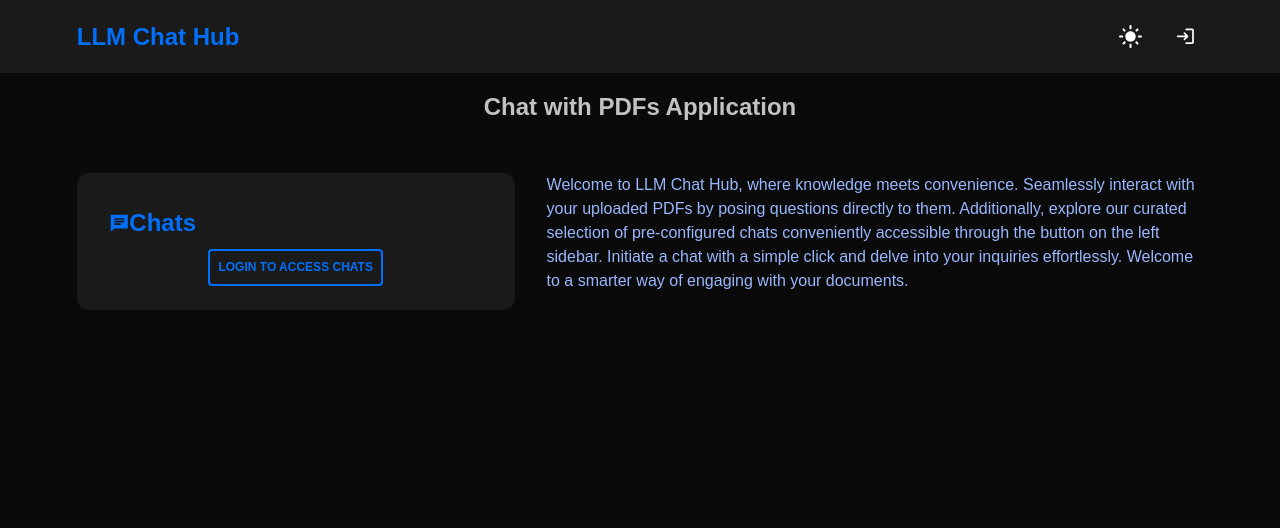
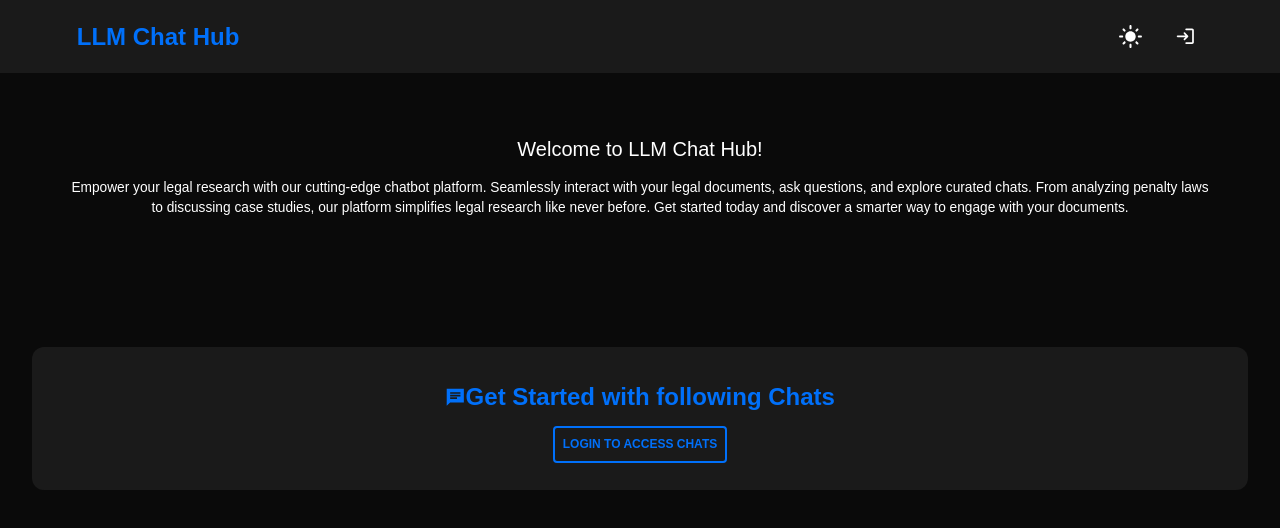
Before and after one commit to dhruv4023/ChatBotAppClient, a React (Create React App) app: page / in a window 1280 px wide. Shown: the top 528 px of the page. Built offline with nearby package versions, Linux system fonts and the light colour scheme.

Commit message:
Home page updated and sample Q added V1

```diff
--- a/src/Pages/HomePage/ChatButtonsWidget.jsx
+++ b/src/Pages/HomePage/ChatButtonsWidget.jsx
@@ -3,16 +3,16 @@ import WidgetWrapper from '../../Components/WidgetWrapper'
 import { ChatSharp } from '@mui/icons-material'
 import MyTitle from '../../Components/MyCompoenents/MyTitle'
 import FlexBetween from '../../Components/FlexBetween'
-import { Box, Button } from '@mui/material'
+import { Box, Button, Icon } from '@mui/material'
 import { useNavigate } from 'react-router-dom'
 import { fetchAllChatsData } from './homepage.api'
 import { useDispatch, useSelector } from 'react-redux'
 import Loading from '../../Components/Loading/Loading'
 import { setChats } from '../../state'
 import MyLogin from '../../Components/MyCompoenents/MyLogin'
+import FlexEvenly from '../../Components/FlexEvenly'
 
 const ChatButtonsWidget = () => {
-  const navigate = useNavigate()
   const dispatch = useDispatch()
 
   const token = useSelector(state => state.token)
@@ -44,29 +44,33 @@ const ChatButtonsWidget = () => {
   }, [chats, dispatch, token])
 
   return (
-    <WidgetWrapper>
+    <WidgetWrapper width={'100%'}>
+      <FlexEvenly>
         <MyTitle
           txt={
             <FlexBetween margin={1}>
               <ChatSharp />
-            Chats
+              Get Started with following Chats
               <Box flexGrow={1} />
             </FlexBetween>
           }
         />
-      <FlexBetween gap={1} flexDirection={'column'}>
+      </FlexEvenly>{' '}
+      <FlexEvenly flexWrap={'wrap'} padding={'0.2rem'} width={'100%'} gap={1}>
         {chats ? (
           <>
-            <Button onClick={() => navigate('/chat-with-pdf')}>
-              Chat with your PDFs
-            </Button>
+            <ButtonIcon
+              public_id={'ChatIcons/pdf_chatbot_ezkbnj'}
+              redirect_to={'/chat-with-pdf'}
+              txt={'Chat with your PDFs'}
+            />
             {chats.page_data.map(chat => (
-              <Button
+              <ButtonIcon
                 key={chat.collectionName}
-                onClick={() => navigate(`/chat/${chat.collectionName}`)}
-              >
-                {chat.title}
-              </Button>
+                public_id={chat.buttonIcon}
+                redirect_to={`/chat/${chat.collectionName}`}
+                txt={chat.title}
+              />
             ))}
           </>
         ) : !loading ? (
@@ -74,9 +78,29 @@ const ChatButtonsWidget = () => {
         ) : (
           <Loading />
         )}
-      </FlexBetween>
+      </FlexEvenly>
     </WidgetWrapper>
   )
 }
 
 export default ChatButtonsWidget
+
+const ButtonIcon = ({ public_id, redirect_to, txt }) => {
+  const navigate = useNavigate()
+
+  return (
+    <FlexBetween
+      sx={{ cursor: 'pointer' }}
+      onClick={() => navigate(redirect_to)}
+      flexDirection={'column'}
+      width={'13rem'}
+    >
+      <img
+        style={{ borderRadius: '2rem', maxWidth: '100%' }} // Ensure image doesn't exceed its container's width
+        src={`${process.env.REACT_APP_CLOUDINARY_IMG}/${public_id}`}
+        alt={txt} // Add alt text for accessibility
+      />
+      <Box>{txt}</Box>
+    </FlexBetween>
+  )
+}
--- a/src/Pages/HomePage/HomePage.jsx
+++ b/src/Pages/HomePage/HomePage.jsx
@@ -1,39 +1,53 @@
 import React from 'react'
-import WidgetsOnPage from '../../Components/WidgetsOnPage'
-import { Typography } from '@mui/material'
-import { useTheme } from '@emotion/react'
+import { Box, Typography } from '@mui/material'
 import ChatButtonsWidget from './ChatButtonsWidget'
+import FlexBetween from '../../Components/FlexBetween'
+import { Navbar } from '../Navbar/Navbar'
 
 const HomePage = () => {
   return (
-    <WidgetsOnPage
-      title={'Chat with PDFs Application'}
-      leftComponent={<ChatButtonsWidget />}
-      rightComponent={<RightBarContent />}
-    />
+    <FlexBetween flexDirection={'column'}>
+      <Navbar />
+      <Box sx={{ width: '100%', padding: '2rem' }}>
+        <Content />
+      </Box>
+      <Box sx={{ width: '100%', padding: '2rem' }}>
+        <ChatButtonsWidget />
+      </Box>
+    </FlexBetween>
   )
 }
 
 export default HomePage
 
-const RightBarContent = () => {
-  const { palette } = useTheme()
-
+const Content = () => {
+  const styles = {
+    root: {
+      textAlign: 'center',
+      padding: '32px'
+    },
+    title: {
+      marginBottom: '16px'
+    },
+    description: {
+      marginBottom: '32px'
+    },
+    button: {
+      marginTop: '16px'
+    }
+  }
   return (
-    <Typography
-      sx={{
-        fontFamily: 'Arial, sans-serif',
-        fontSize: '16px',
-        lineHeight: 1.5,
-        color: palette.primary.dark
-      }}
-    >
-      Welcome to LLM Chat Hub, where knowledge meets convenience. Seamlessly
-      interact with your uploaded PDFs by posing questions directly to them.
-      Additionally, explore our curated selection of pre-configured chats
-      conveniently accessible through the button on the left sidebar. Initiate a
-      chat with a simple click and delve into your inquiries effortlessly.
-      Welcome to a smarter way of engaging with your documents.
-    </Typography>
+    <div style={styles.root}>
+      <Typography variant='h4' style={styles.title}>
+        Welcome to LLM Chat Hub!
+      </Typography>
+      <Typography variant='body1' style={styles.description}>
+        Empower your legal research with our cutting-edge chatbot platform.
+        Seamlessly interact with your legal documents, ask questions, and
+        explore curated chats. From analyzing penalty laws to discussing case
+        studies, our platform simplifies legal research like never before. Get
+        started today and discover a smarter way to engage with your documents.
+      </Typography>
+    </div>
   )
 }
--- a/src/Pages/LoginPage/LoginPage.jsx
+++ b/src/Pages/LoginPage/LoginPage.jsx
@@ -3,6 +3,8 @@ import React from 'react'
 import { Box, Typography, useTheme, useMediaQuery } from '@mui/material'
 import { useNavigate, useParams } from 'react-router-dom'
 import ForgotPassword from './ForgotPassword'
+import MyTitle from '../../Components/MyCompoenents/MyTitle'
+import FlexEvenly from '../../Components/FlexEvenly'
 
 const LoginPage = () => {
   const navigate = useNavigate()
@@ -18,10 +20,23 @@ const LoginPage = () => {
         textAlign='center'
         backgroundColor={theme.palette.background.alt}
       >
-        <Typography fontWeight={'bold'} fontSize='32px' color={'primary'}>
-          Authentication To ChatApp
+        <Typography
+          color={'primary'}
+          onClick={() => navigate('/')}
+          fontWeight={'bold'}
+          fontSize={'clamp(1rem,1.5rem,2rem)'}
+          sx={{
+            '&:hover': {
+              cursor: 'pointer'
+            }
+          }}
+        >
+          LLM Chat Hub
         </Typography>
       </Box>
+      <FlexEvenly margin={"2rem"} width={'100%'}>
+        <MyTitle txt={'Authentication'} />
+      </FlexEvenly>
       <Box
         p='2rem'
         m={'2rem auto'}
--- a/src/Pages/Navbar/Navbar.jsx
+++ b/src/Pages/Navbar/Navbar.jsx
@@ -22,7 +22,7 @@ export const Navbar = () => {
 
   return (
     <>
-      <FlexBetween backgroundColor={alt} padding='1rem 6%'>
+      <FlexBetween width={"100%"} backgroundColor={alt} padding='1rem 6%'>
         <Typography
           color={'primary'}
           onClick={() => navigate('/')}
--- a/src/Pages/chat/RenderChat.jsx
+++ b/src/Pages/chat/RenderChat.jsx
@@ -39,7 +39,16 @@ const RenderChat = () => {
     <WidgetsOnPage
       title={chatsData?.title || ''} // Provide a fallback value for title in case chatsData is null
       leftComponent={<HistoryWidget />}
-      rightComponent={<ChatBox collectionName={collectionName} />}
+      rightComponent={
+        <>
+          {chatsData && (
+            <ChatBox
+              collectionName={collectionName}
+              sampleQ={chatsData?.sampleQuetions}
+            />
+          )}
+        </>
+      }
     />
   )
 }
--- a/src/Pages/chat/Widgets/ChatArea/Messages.jsx
+++ b/src/Pages/chat/Widgets/ChatArea/Messages.jsx
@@ -1,9 +1,9 @@
-import { Box, Typography } from '@mui/material'
+import { Box, Button, Typography } from '@mui/material'
 import React from 'react'
 import FlexBetween from '../../../../Components/FlexBetween'
 import { useTheme } from '@emotion/react'
 
-export default function Messages ({ msgLst, loading }) {
+export default function Messages ({ msgLst, loading, sampleQ }) {
   const { palette } = useTheme()
 
   return (
@@ -39,7 +39,7 @@ export default function Messages ({ msgLst, loading }) {
 export const MessageContent = ({ msg, style, maxWidth = '70%' }) => {
   return (
     <Box
-      style={style}
+      sx={style}
       borderRadius={'0.5rem'}
       padding={'0.5rem'}
       margin={'0.2rem'}
--- a/src/Pages/chat/Widgets/ChatBox.jsx
+++ b/src/Pages/chat/Widgets/ChatBox.jsx
@@ -4,11 +4,16 @@ import FlexBetween from '../../../Components/FlexBetween'
 import WriteMsg from './ChatArea/WriteMsg'
 import NewMsg from './ChatArea/NewMsg'
 
-const ChatBox = ({ collectionName }) => {
+const ChatBox = ({ collectionName, sampleQ }) => {
   const msgContainerRef = useRef(null)
   const [loading, setLoading] = useState(false)
   const [msgList, setMessages] = useState([
-    { answer: `Greetings! 🌐 I'm your Chat Bot.` }
+    {
+      answer:
+        `Greetings! 🌐 I'm your Chat Bot.\n here are some sample quetions you can ask!\n\n-> `.concat(
+          sampleQ.join('\n\n-> ')
+        )
+    }
   ])
 
   useEffect(() => {
```
Lines whose indentation alone changed are shown as unchanged.
